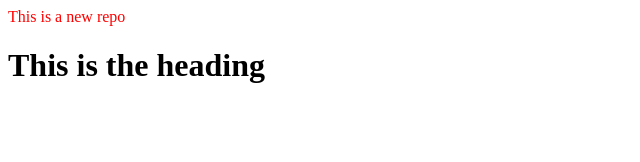
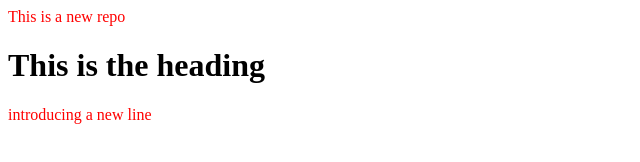
Before and after one commit to prasa9ta/localRepo, a plain HTML site: page index.html in a window 1280 px wide. Shown: the whole page, without its empty margins (0-640 px from the left). Drawn offline with Linux system fonts and the light colour scheme.

Commit message:
new p tag

```diff
--- a/index.html
+++ b/index.html
@@ -1,3 +1,4 @@
 <link rel="stylesheet" href="style.css">
 <p>This is a new repo</p>
 <h1>This is the heading</h1>
+<p>introducing a new line</p>
```
